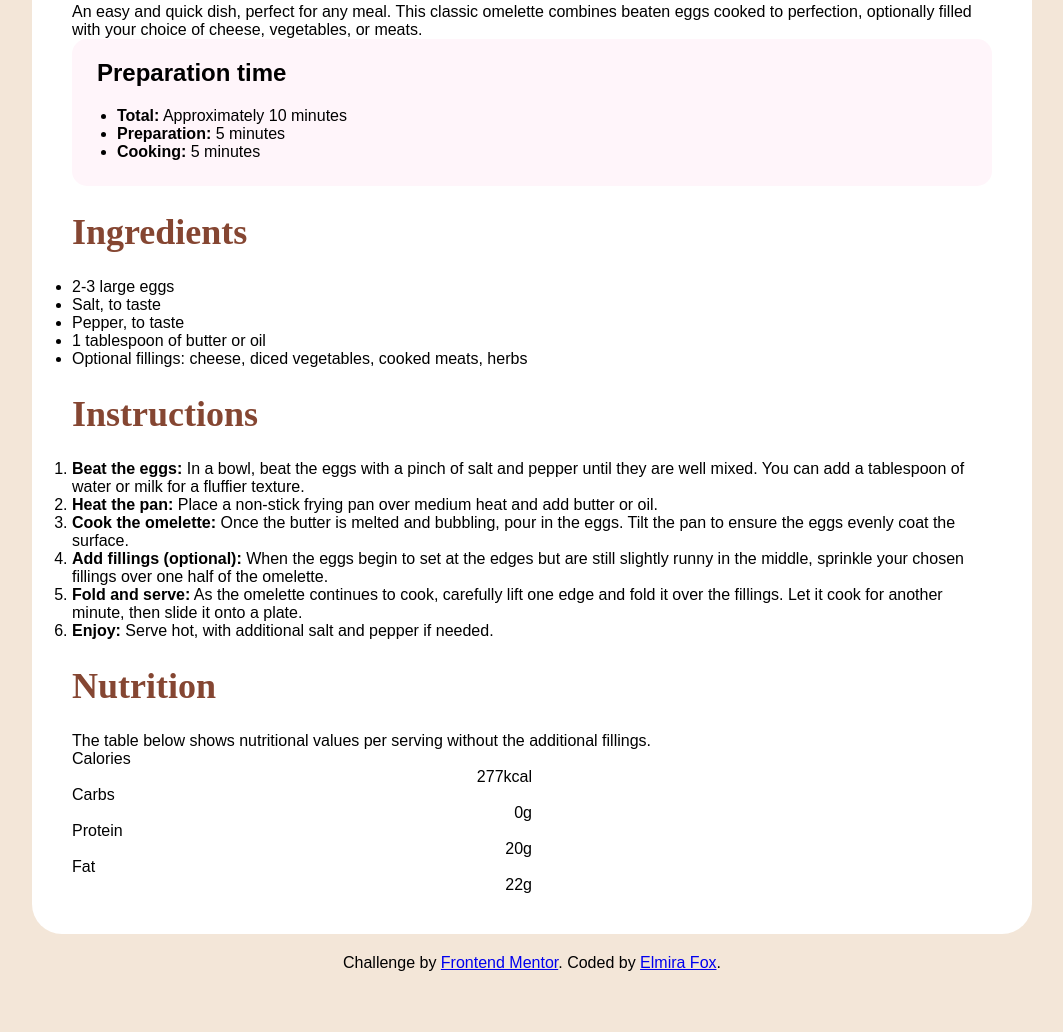
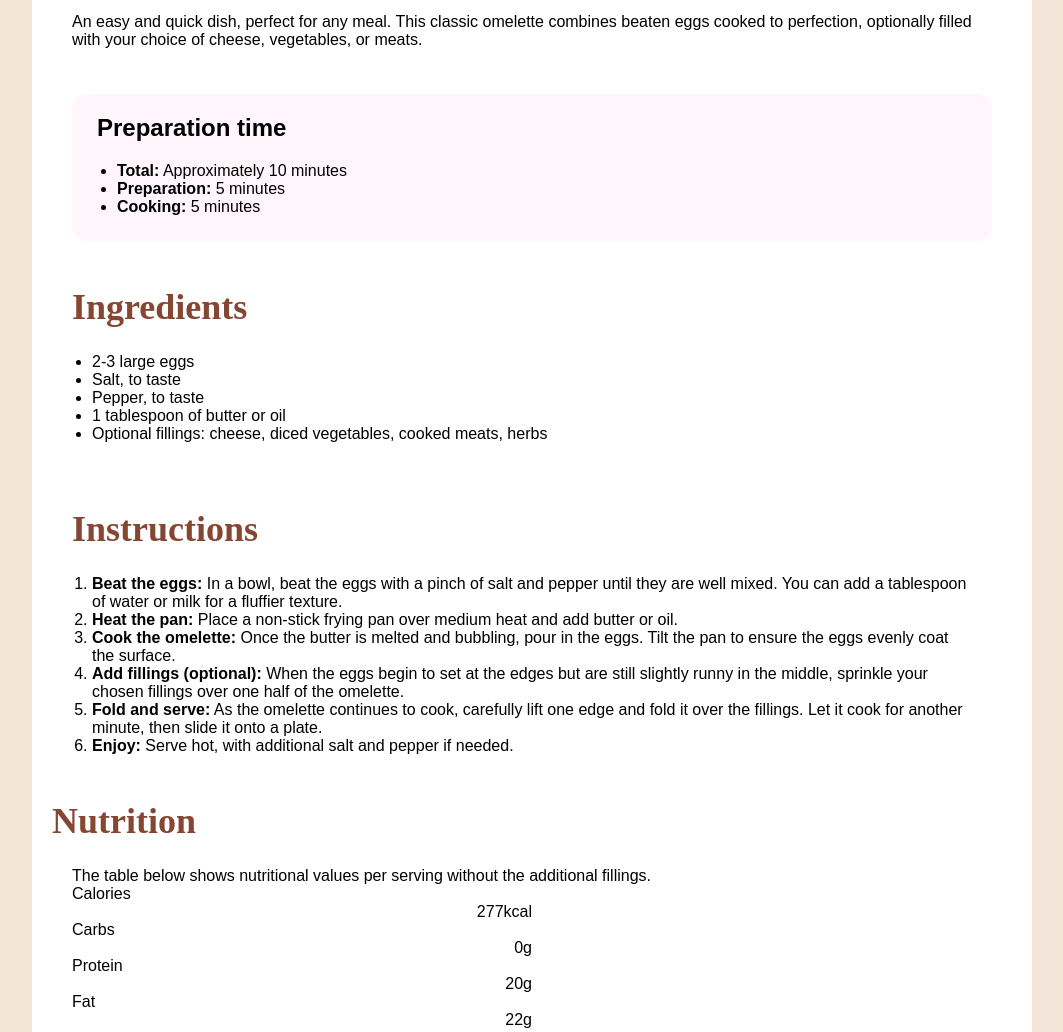
Before and after one commit to ElmiraFox/recipe, a plain HTML site: page index.html in a window 1280 px wide. Shown: the part 666-1698 px from the top of the page, without its empty margins (108-1171 px from the left). Drawn offline with Linux system fonts and the light colour scheme.

Commit message:
Update CSS

```diff
--- a/index.html
+++ b/index.html
@@ -18,7 +18,7 @@
     <h1>Simple Omelette Recipe</h1>
     <section>
       <article>
-        <p>An easy and quick dish, perfect for any meal. This classic omelette combines beaten eggs cooked
+        <p class="description">An easy and quick dish, perfect for any meal. This classic omelette combines beaten eggs cooked
           to perfection, optionally filled with your choice of cheese, vegetables, or meats.</p>
       </article>
       <section class="preparation">
@@ -31,7 +31,7 @@
           </ul>
         </article>
       </section>
-      <section>
+      <section class="ingredients">
         <h2>Ingredients</h2>
         <article>
           <ul>
@@ -44,7 +44,7 @@
         </article>
       </section>
 
-      <section>
+      <section class="instructions">
         <h2>Instructions</h2>
         <article>
           <ol>
--- a/main.css
+++ b/main.css
@@ -67,10 +67,21 @@ h3 {
     font-size: 24px;
     margin: 0 0 20px 0;
 }
+.description {
+    margin: 35px 0 45px 0;
+}
 .preparation {
     background-color: var(--color-eight);
     border-radius: 15px;
     padding: 0 40px 25px;
+}
+.ingredients {
+    border-radius: 15px;
+    padding: 20px;
+}
+.instructions {
+    border-radius: 15px;
+    padding: 20px;
 }
 .preparation ul {
     margin-left: 5px;
@@ -79,3 +90,6 @@ section h3 {
     padding-top: 20px;
     margin-left: -15px;
 }
+section h2 {
+    margin-left: -20px;
+}
```
